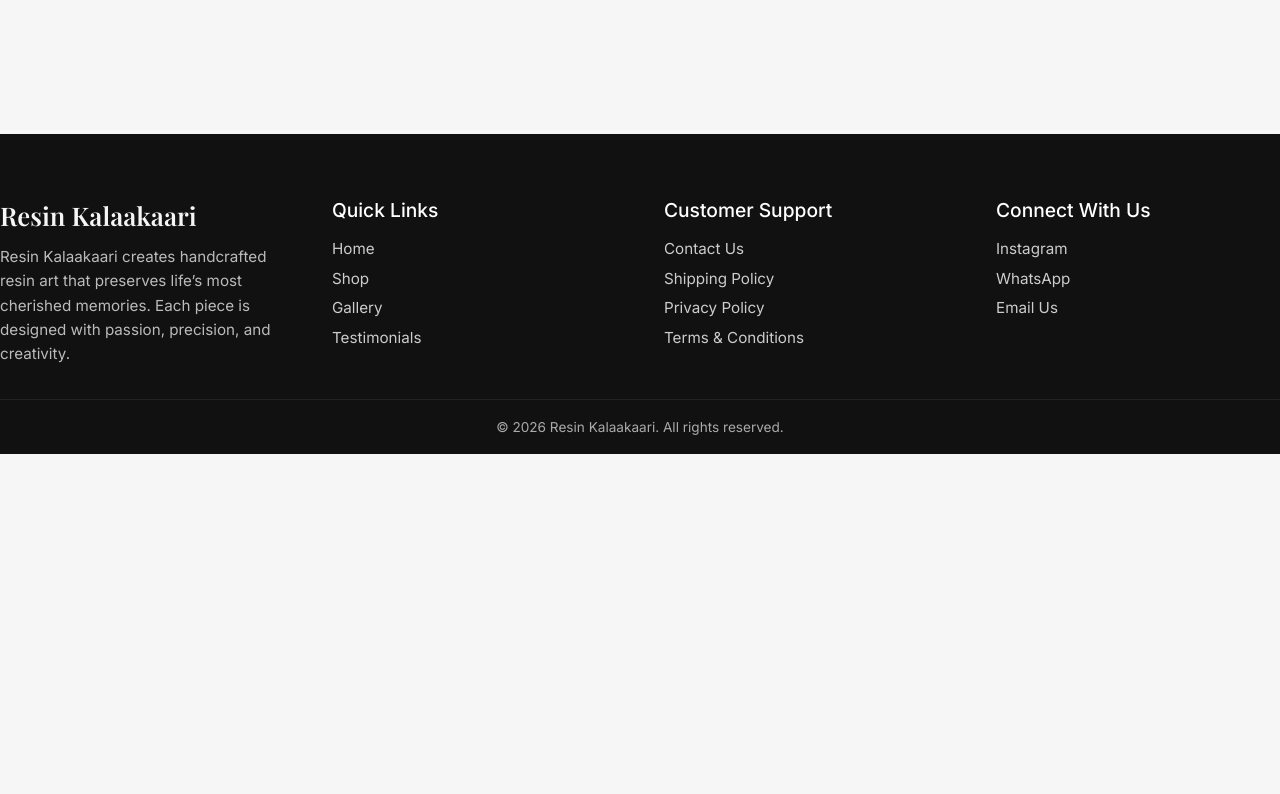
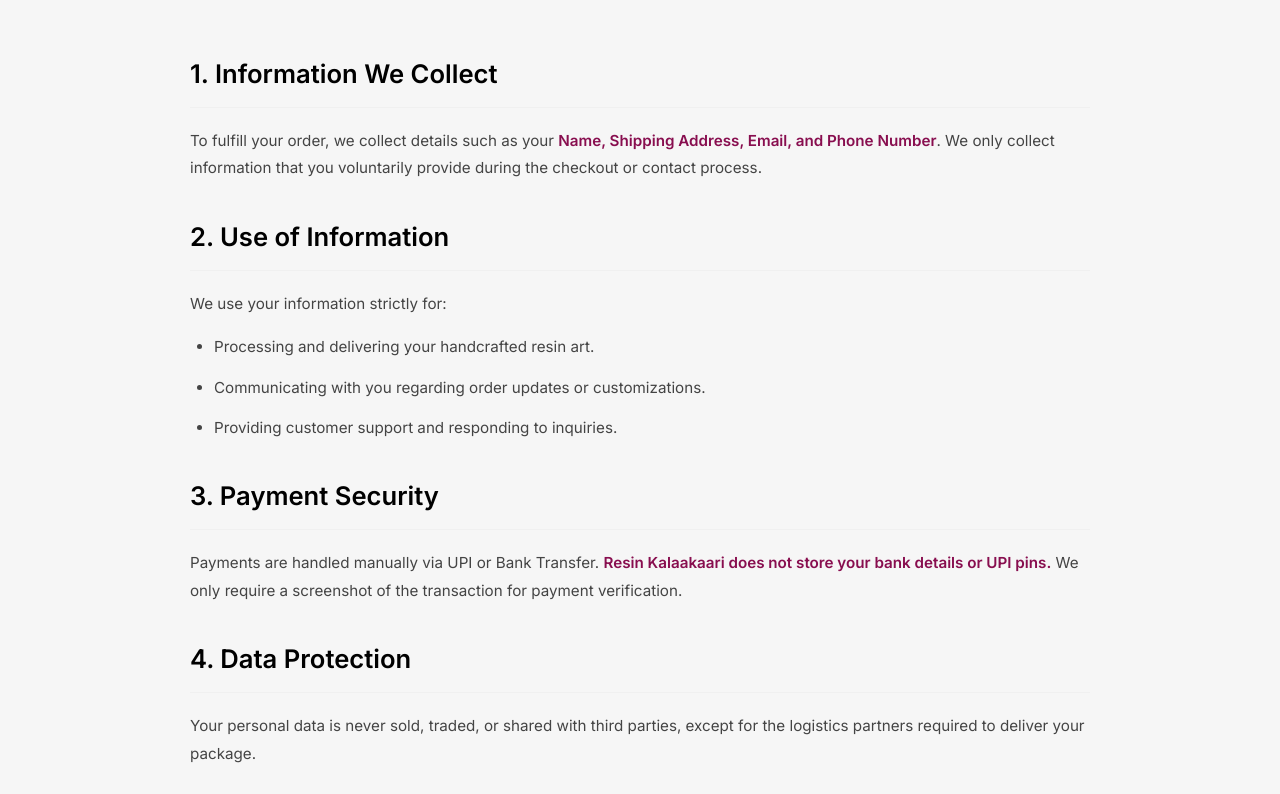
Before and after one commit to JatinSatare24/ResinKalaakaari, a Next.js app: page /privacy-policy in a window 1280 px wide. Shown: the part 346-1140 px from the top of the page. Before the commit the page ends 800 px from the top, so only its background shows below. Built offline with nearby package versions, Linux system fonts and the light colour scheme; no server answers; a web font is replaced by a local one.

Commit message:
add privacy policy component to the app

```diff
--- /dev/null
+++ b/src/components/PrivacyPolicy/PrivacyPolicy.tsx
@@ -0,0 +1,64 @@
+// --- IMPORTS ---
+import React from 'react';
+import styles from '@/components/Policies/Policies.module.css';
+
+// --- INTERFACES ---
+export interface PrivacyPolicyProps {
+  // Interface established for future scalability (e.g., passing dynamic locale data)
+}
+
+// --- COMPONENT ---
+const PrivacyPolicy: React.FC<PrivacyPolicyProps> = () => {
+  // --- RENDER ---
+  return (
+    <main className={styles.container} aria-labelledby="privacy-policy-title">
+      {/* --- HEADER --- */}
+      <h1 id="privacy-policy-title" className={styles.title}>Privacy Policy</h1>
+
+      <p className={styles.introText}>
+        At Resin Kalaakaari, we value your privacy. This policy outlines how we
+        handle your personal information when you shop with us.
+      </p>
+
+      {/* --- POLICY SECTIONS --- */}
+      <section className={styles.section} aria-labelledby="policy-1-title">
+        <h2 id="policy-1-title">1. Information We Collect</h2>
+        <p>
+          To fulfill your order, we collect details such as your{' '}
+          <strong className={styles.highlight}>Name, Shipping Address,
+            Email, and Phone Number</strong>. We only collect information that you voluntarily provide
+          during the checkout or contact process.
+        </p>
+      </section>
+
+      <section className={styles.section} aria-labelledby="policy-2-title">
+        <h2 id="policy-2-title">2. Use of Information</h2>
+        <p>We use your information strictly for:</p>
+        <ul>
+          <li>Processing and delivering your handcrafted resin art.</li>
+          <li>Communicating with you regarding order updates or customizations.</li>
+          <li>Providing customer support and responding to inquiries.</li>
+        </ul>
+      </section>
+
+      {/* FIXED LINE BELOW: added styles. */}
+      <section className={styles.section} aria-labelledby="policy-3-title">
+        <h2 id="policy-3-title">3. Payment Security</h2>
+        <p>
+          Payments are handled manually via UPI or Bank Transfer.{' '}
+          <strong className={styles.highlight}>Resin Kalaakaari does not store your bank details or UPI pins.</strong> We only require a screenshot of the transaction for payment verification.
+        </p>
+      </section>
+
+      <section className={styles.section} aria-labelledby="policy-4-title">
+        <h2 id="policy-4-title">4. Data Protection</h2>
+        <p>
+          Your personal data is never sold, traded, or shared with third parties,
+          except for the logistics partners required to deliver your package.
+        </p>
+      </section>
+    </main>
+  );
+}
+
+export default PrivacyPolicy;
```
